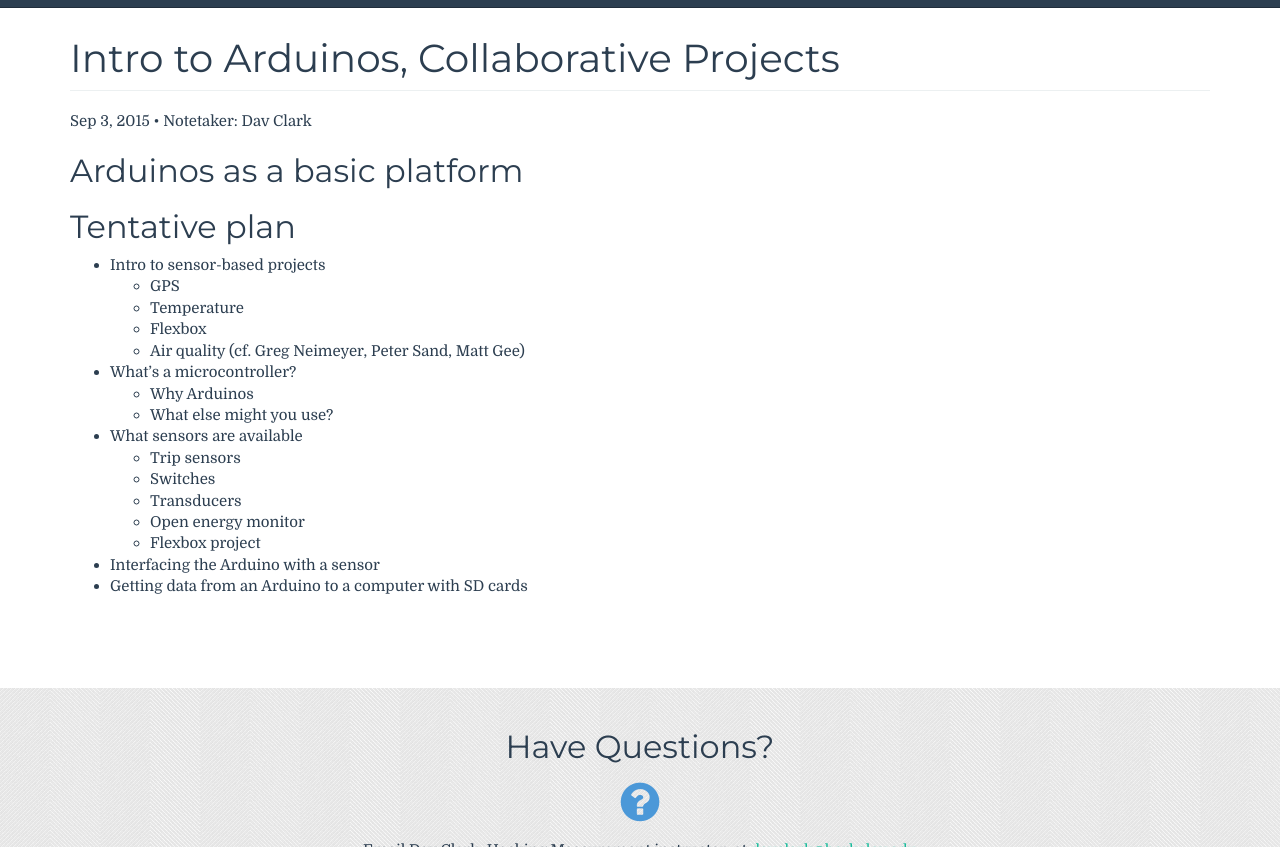
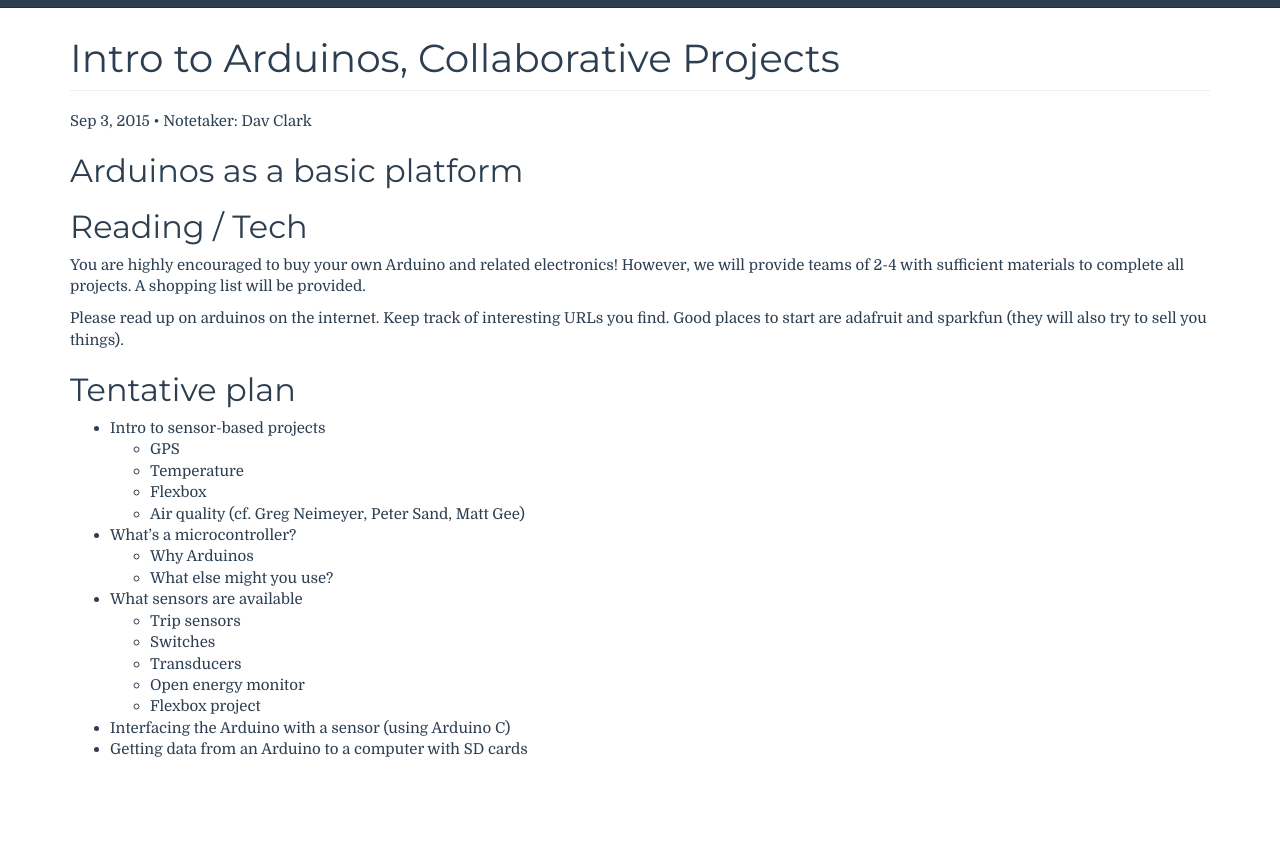
Before and after one commit to BIDS-collaborative/hackingmeasurement.github.io, a Jekyll site: the page built from syllabus/_posts/2015-09-03-intro-arduinos.md, in a window 1280 px wide and 900 px high, scrolled down 320 px, cut to the strip 53-900 px from the top of the window. Built offline with Jekyll 4.4.1, drawn with Linux system fonts in a browser that asks for light colours; comment, search, counter and statistics services are not loaded.

Commit message:
Updates to intro to arduinos page

```diff
--- a/syllabus/_posts/2015-09-03-intro-arduinos.md
+++ b/syllabus/_posts/2015-09-03-intro-arduinos.md
@@ -6,6 +6,17 @@ layout: meeting
 ---
 
 ## Arduinos as a basic platform
+
+
+## Reading / Tech
+
+You are highly encouraged to buy your own Arduino and related electronics!
+However, we will provide teams of 2-4 with sufficient materials to complete all
+projects. A shopping list will be provided.
+
+Please read up on arduinos on the internet. Keep track of interesting URLs you
+find. Good places to start are adafruit and sparkfun (they will also try to
+sell you things).
 
 ## Tentative plan
 
@@ -23,5 +34,5 @@ layout: meeting
     - Transducers
     - Open energy monitor
     - Flexbox project
- - Interfacing the Arduino with a sensor
+ - Interfacing the Arduino with a sensor (using Arduino C)
  - Getting data from an Arduino to a computer with SD cards
```
